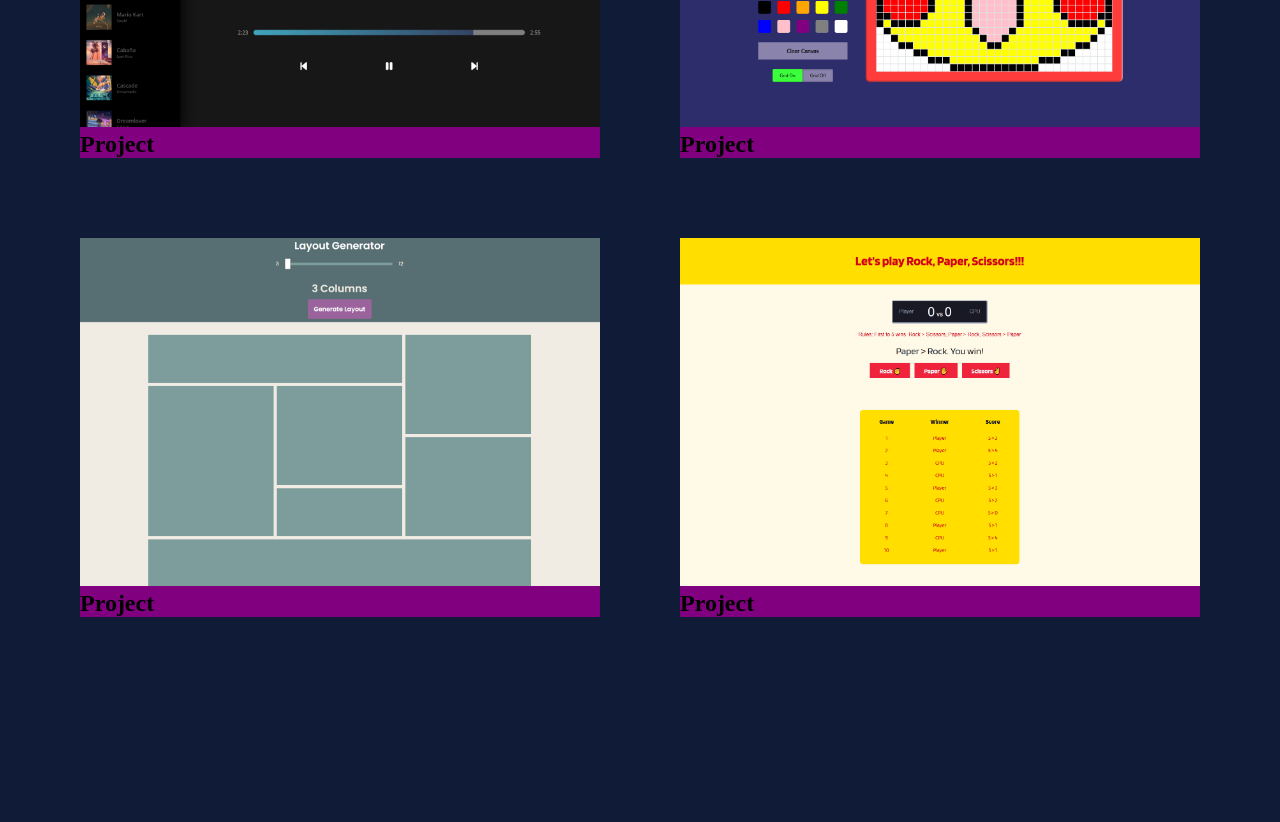
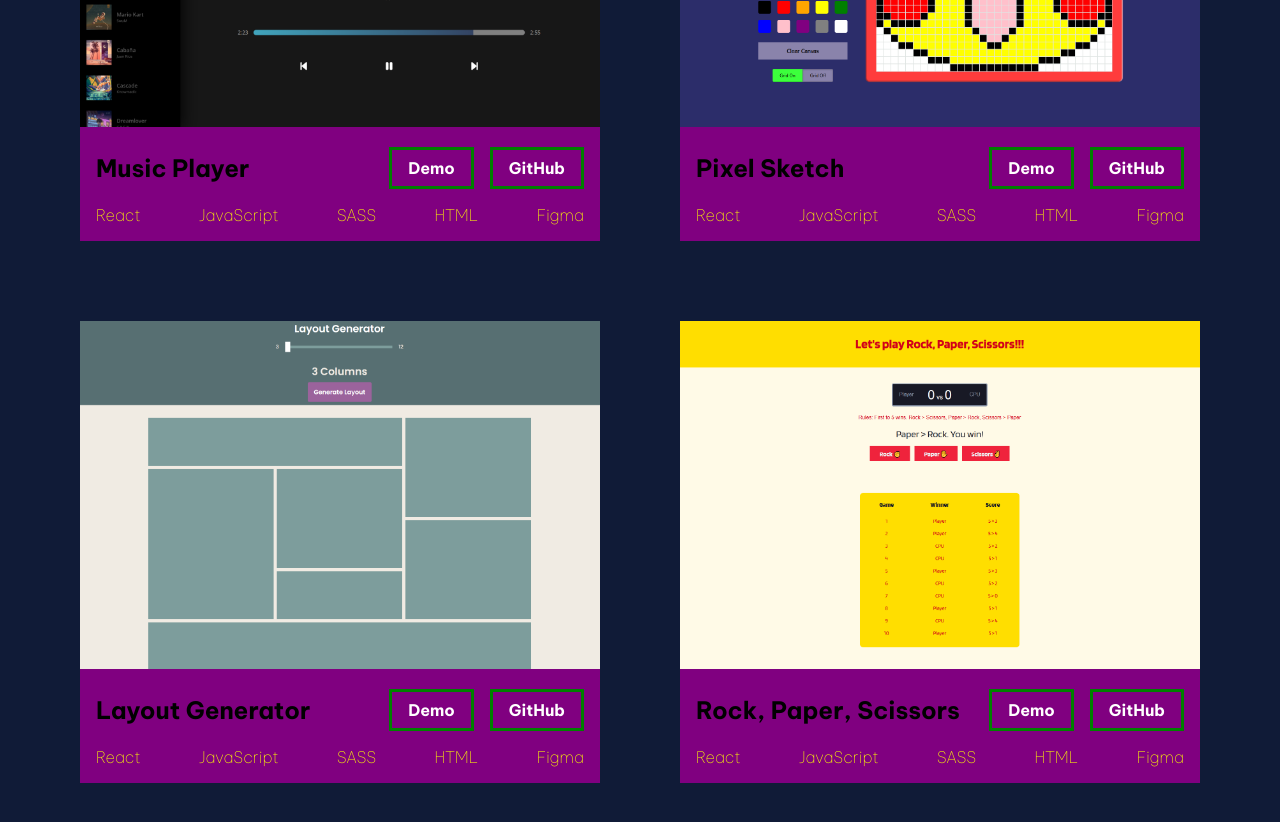
Before and after one commit to johnlombardi389/port, a React (Vite) app: page /projects in a window 1280 px wide. Shown: the part 380-1202 px from the top of the page. Before the commit the page ends 1077 px from the top, so only its background shows below. Built offline with nearby package versions, Linux system fonts and the light colour scheme.

Commit message:
Styled project cards to hold title, buttons, and skills list

```diff
--- a/src/pages/Projects.jsx
+++ b/src/pages/Projects.jsx
@@ -19,22 +19,82 @@ function Projects() {
     >
       <div className="card">
         <img src={musicImg} alt="Music Player Project" />
-        <h2>Project</h2>
+        <div className="card-title">
+          <h2>Music Player</h2>
+          <div className="card-btns">
+            <button className="project-btn">Demo</button>
+            <button className="project-btn">GitHub</button>
+          </div>
+        </div>
+        <div className="card-desc">
+          <ul>
+            <li>React</li>
+            <li>JavaScript</li>
+            <li>SASS</li>
+            <li>HTML</li>
+            <li>Figma</li>
+          </ul>
+        </div>
       </div>
 
       <div className="card">
         <img src={pixelImg} alt="Pixel Sketch Project" />
-        <h2>Project</h2>
+        <div className="card-title">
+          <h2>Pixel Sketch</h2>
+          <div className="card-btns">
+            <button className="project-btn">Demo</button>
+            <button className="project-btn">GitHub</button>
+          </div>
+        </div>
+        <div className="card-desc">
+          <ul>
+            <li>React</li>
+            <li>JavaScript</li>
+            <li>SASS</li>
+            <li>HTML</li>
+            <li>Figma</li>
+          </ul>
+        </div>
       </div>
 
       <div className="card">
         <img src={layoutImg} alt="Layout Generator Project" />
-        <h2>Project</h2>
+        <div className="card-title">
+          <h2>Layout Generator</h2>
+          <div className="card-btns">
+            <button className="project-btn">Demo</button>
+            <button className="project-btn">GitHub</button>
+          </div>
+        </div>
+        <div className="card-desc">
+          <ul>
+            <li>React</li>
+            <li>JavaScript</li>
+            <li>SASS</li>
+            <li>HTML</li>
+            <li>Figma</li>
+          </ul>
+        </div>
       </div>
 
       <div className="card">
         <img src={rpsImg} alt="Rock, Paper, Scissors Project" />
-        <h2>Project</h2>
+        <div className="card-title">
+          <h2>Rock, Paper, Scissors</h2>
+          <div className="card-btns">
+            <button className="project-btn">Demo</button>
+            <button className="project-btn">GitHub</button>
+          </div>
+        </div>
+        <div className="card-desc">
+          <ul>
+            <li>React</li>
+            <li>JavaScript</li>
+            <li>SASS</li>
+            <li>HTML</li>
+            <li>Figma</li>
+          </ul>
+        </div>
       </div>
     </motion.div>
   );
--- a/src/styles/_home.scss
+++ b/src/styles/_home.scss
@@ -30,6 +30,7 @@
   transition: all 0.5s ease;
   font-family: "Be Vietnam Pro", sans-serif;
   font-weight: 700;
+  cursor: pointer;
   &:hover {
     background-color: green;
     color: white;
--- a/src/styles/_projects.scss
+++ b/src/styles/_projects.scss
@@ -11,5 +11,45 @@
       height: auto;
       object-fit: cover;
     }
+    .card-title {
+      display: flex;
+      justify-content: space-between;
+      align-items: center;
+      margin: 1rem 0rem 1rem 1rem;
+      h2 {
+        font-size: 1.5rem;
+        font-family: "Be Vietnam Pro", sans-serif;
+        font-weight: 700;
+      }
+      .project-btn {
+        font-size: 1rem;
+        margin-right: 1rem;
+        padding: 0.5rem 1rem;
+        border: 3px solid green;
+        background: transparent;
+        color: white;
+        transition: all 0.5s ease;
+        font-family: "Be Vietnam Pro", sans-serif;
+        font-weight: 700;
+        cursor: pointer;
+        &:hover {
+          background-color: green;
+          color: white;
+        }
+      }
+    }
+    .card-desc {
+      ul {
+        list-style: none;
+        display: flex;
+        justify-content: space-between;
+        margin: 1rem;
+        li {
+          font-family: "Be Vietnam Pro", sans-serif;
+          font-weight: 100;
+          color: yellow;
+        }
+      }
+    }
   }
 }
```
